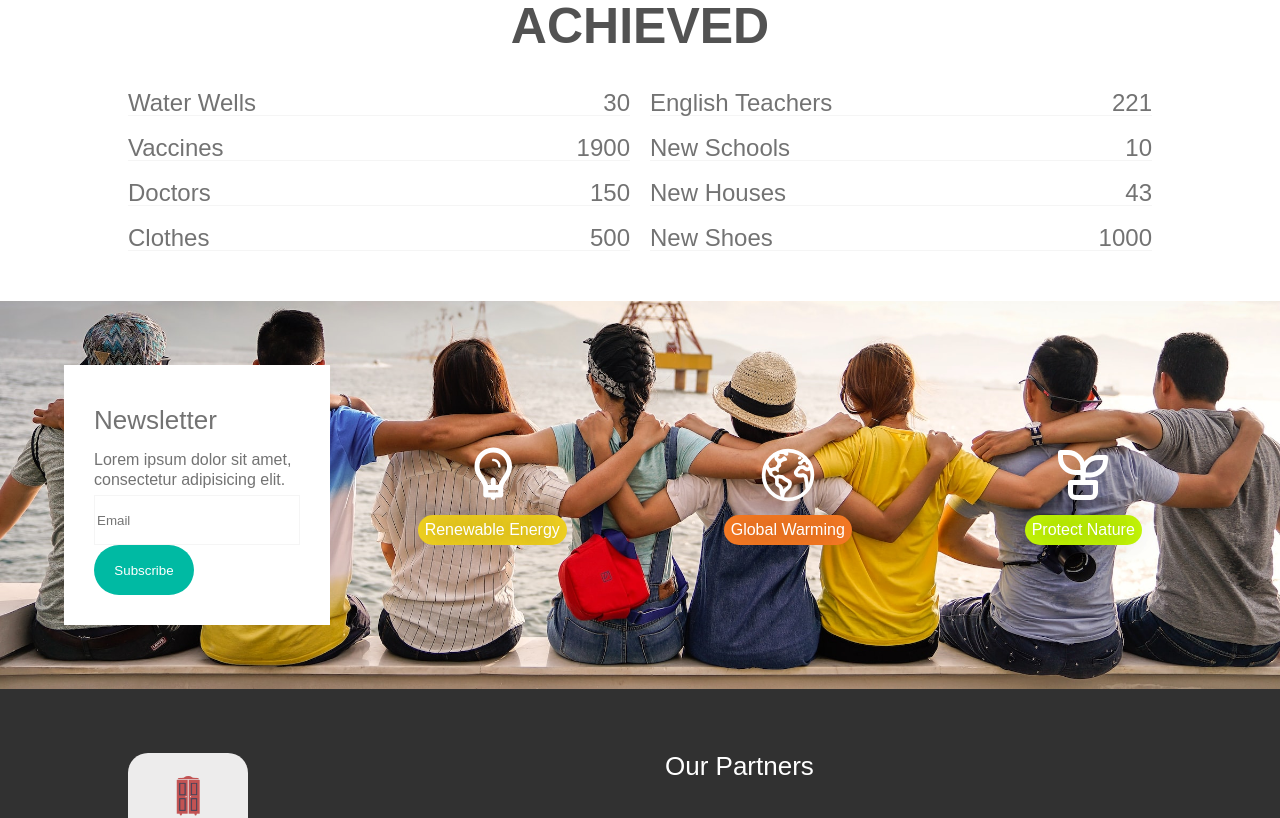
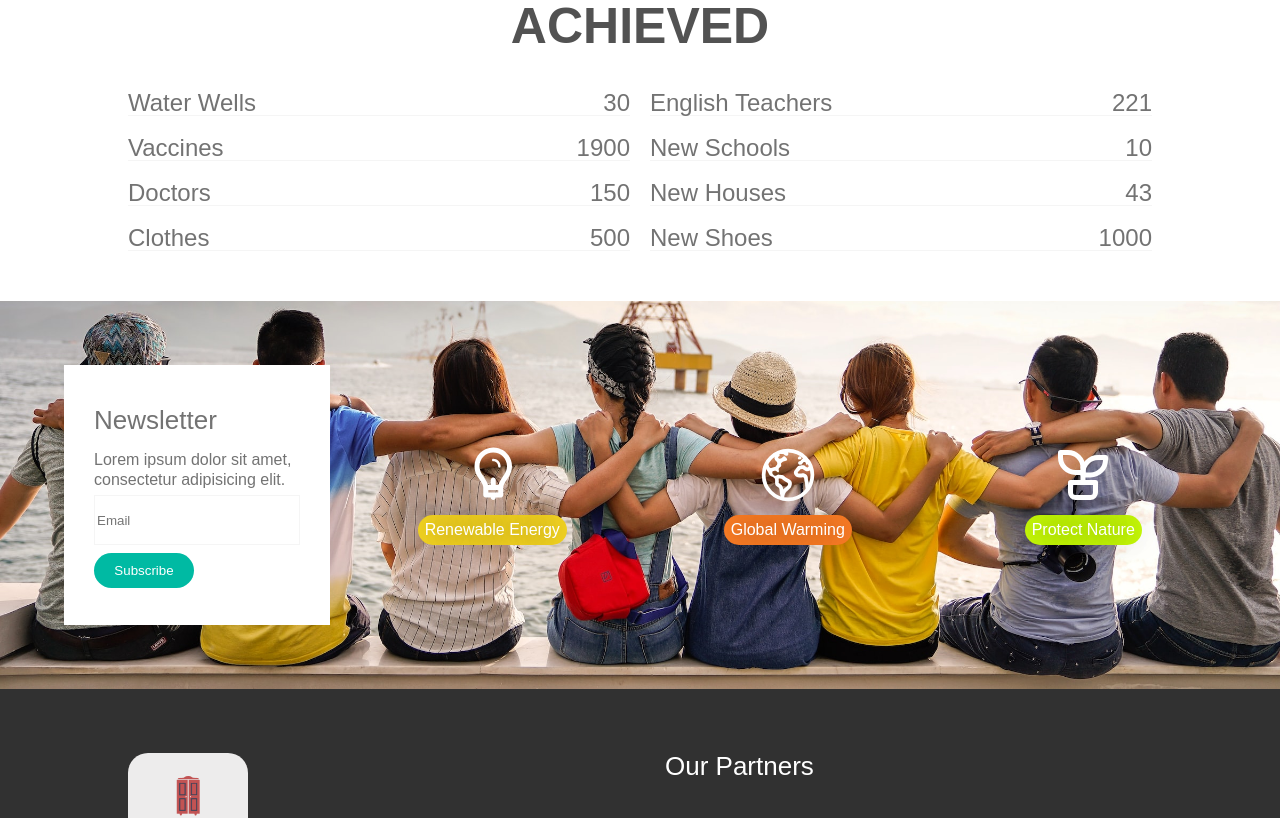
Before and after one commit to Beto2203/fund-the-reach, a React (Create React App) app: page / in a window 1280 px wide. Shown: the part 2212-3030 px from the top of the page. Built offline with nearby package versions, Linux system fonts and the light colour scheme.

Commit message:
Changed the buttons height in the newsletter form

```diff
--- a/src/styles/Home.css
+++ b/src/styles/Home.css
@@ -300,7 +300,7 @@ main h1 {
 #newsletter form button {
   grid-row: 4;
   width: 100px;
-  height: 50px;
+  height: 35px;
 }
 
 @media (max-width: 900px) {
--- a/src/styles/Home.scss
+++ b/src/styles/Home.scss
@@ -307,7 +307,7 @@ main {
     button {
       grid-row: 4;
       width: 100px;
-      height: 50px;
+      height: 35px;
     }
   }
 }
```
